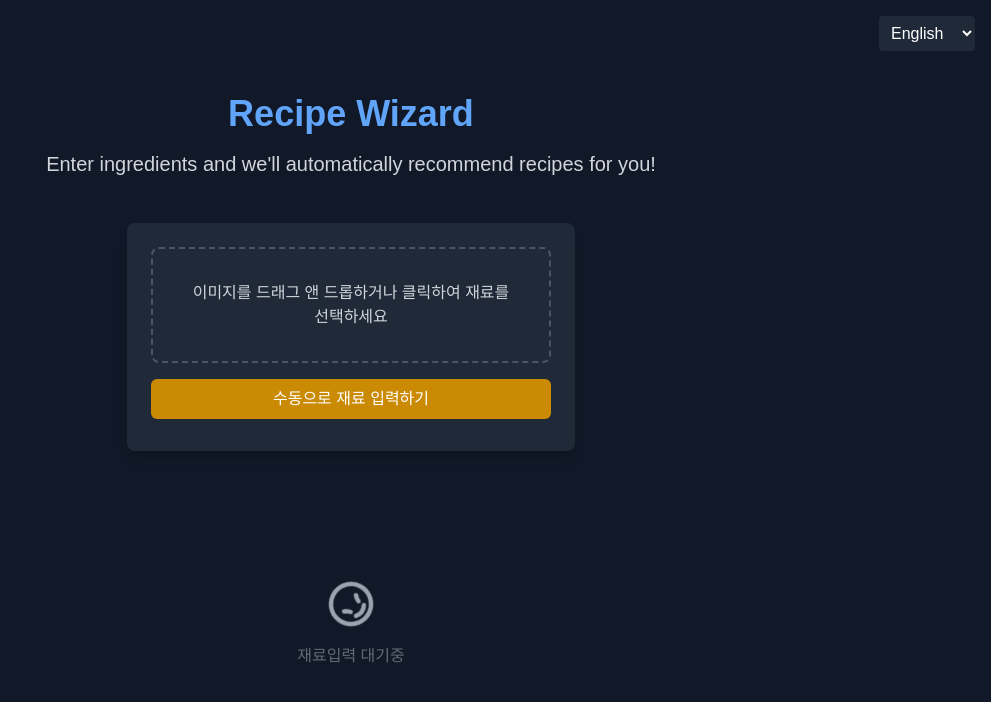
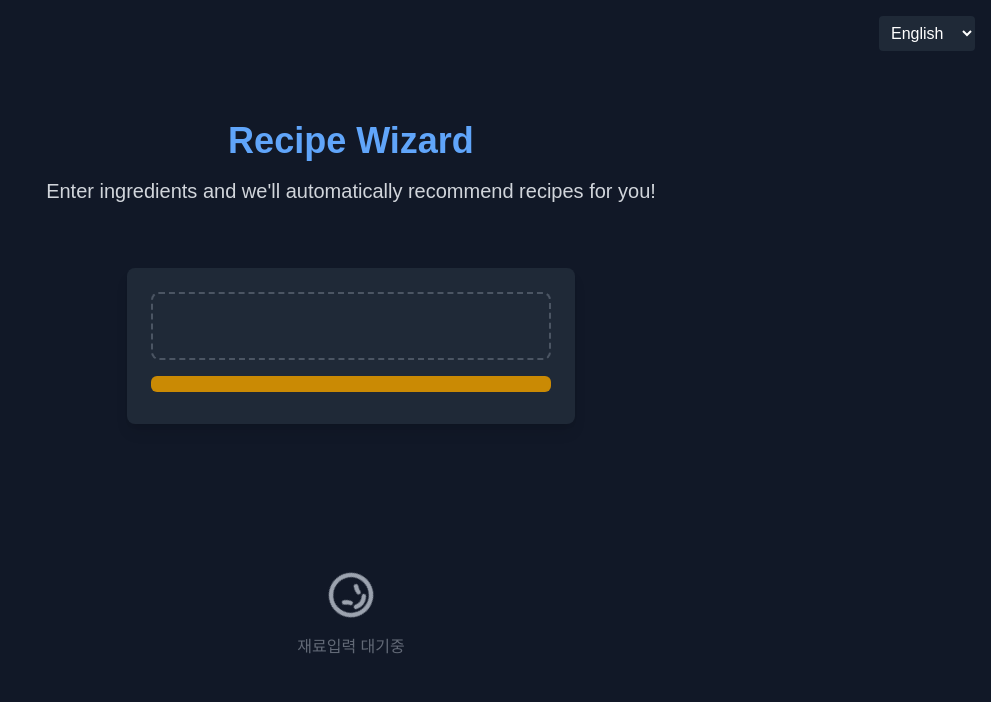
Before and after one commit to nohsangwoo/ingrecipe, a Next.js app: page / in a window 1280 px wide. Shown: the top 702 px of the page, without its empty margins (289-1280 px from the left). Built offline with nearby package versions, Linux system fonts and the light colour scheme.

Commit message:
feat: 언어 적용 at imageUploader

```diff
--- a/src/app/components/ImageUploader.tsx
+++ b/src/app/components/ImageUploader.tsx
@@ -1,6 +1,7 @@
 import React, { useState, useCallback, Dispatch, SetStateAction, useEffect } from 'react';
 import { useDropzone } from 'react-dropzone';
 import { motion, AnimatePresence } from 'framer-motion';
+import useLangStore, { LangEnum } from '../store/useLangStore';
 
 const MAX_IMAGES = 3;
 const MAX_DIMENSION = 1024;
@@ -17,10 +18,62 @@ interface ImageUploaderProps {
 const ImageUploader: React.FC<ImageUploaderProps> = ({ setUploadedImages, isUploadComplete, setIsUploadComplete, isAuto, setIsAuto }) => {
     const [images, setImages] = useState<File[]>([]);
     const [previews, setPreviews] = useState<string[]>([]);
+    const { lang } = useLangStore()
+
+    const text = {
+        uploadSuccess: {
+            [LangEnum.ENGLISH]: "",
+            [LangEnum.KOREAN]: "모든 이미지가 성공적으로 업로드되었습니다.",
+            [LangEnum.RUSSIAN]: "",
+            [LangEnum.JAPANESE]: "",
+        },
+        uploadFail: {
+            [LangEnum.ENGLISH]: "",
+            [LangEnum.KOREAN]: "이미지 업로드 중 오류가 발생했습니다.",
+            [LangEnum.RUSSIAN]: "",
+            [LangEnum.JAPANESE]: "",
+        },
+        pleaseDropHere: {
+            [LangEnum.ENGLISH]: "",
+            [LangEnum.KOREAN]: "이미지를 여기에 놓으세요...",
+            [LangEnum.RUSSIAN]: "",
+            [LangEnum.JAPANESE]: "",
+        },
+        pleaseDropAndDropHere: {
+            [LangEnum.ENGLISH]: "",
+            [LangEnum.KOREAN]: "이미지를 드래그 앤 드롭하거나 클릭하여 재료를 선택하세요.",
+            [LangEnum.RUSSIAN]: "",
+            [LangEnum.JAPANESE]: "",
+        },
+        maxImagesDescription: {
+            [LangEnum.ENGLISH]: "",
+            [LangEnum.KOREAN]: `최대 ${MAX_IMAGES}개의 이미지만 업로드할 수 있습니다.`,
+            [LangEnum.RUSSIAN]: "",
+            [LangEnum.JAPANESE]: "",
+        },
+        lengthCheck: {
+            [LangEnum.ENGLISH]: "",
+            [LangEnum.KOREAN]: "개의 이미지가 선택되었습니다:",
+            [LangEnum.RUSSIAN]: "",
+            [LangEnum.JAPANESE]: "",
+        },
+        graspWithPhotos: {
+            [LangEnum.ENGLISH]: "",
+            [LangEnum.KOREAN]: "사진으로 재료 파악하기",
+            [LangEnum.RUSSIAN]: "",
+            [LangEnum.JAPANESE]: "",
+        },
+        enterManually: {
+            [LangEnum.ENGLISH]: "",
+            [LangEnum.KOREAN]: "수동으로 재료 입력하기",
+            [LangEnum.RUSSIAN]: "",
+            [LangEnum.JAPANESE]: "",
+        }
+    }
 
     const onDrop = useCallback(async (acceptedFiles: File[]) => {
         if (images.length + acceptedFiles.length > MAX_IMAGES) {
-            alert(`최대 ${MAX_IMAGES}개의 이미지만 업로드할 수 있습니다.`);
+            alert(text.maxImagesDescription[lang]);
             return;
         }
 
@@ -66,11 +119,11 @@ const ImageUploader: React.FC<ImageUploaderProps> = ({ setUploadedImages, isUplo
                 console.log('업로드 성공:', key);
                 setUploadedImages(prev => [...prev, key])
             }
-            alert('모든 이미지가 성공적으로 업로드되었습니다.');
+            alert(text.uploadSuccess[lang]);
             setImages([]);
         } catch (error) {
             console.error('업로드 실패:', error);
-            alert('이미지 업로드 중 오류가 발생했습니다.');
+            alert(text.uploadFail[lang]);
         } finally {
             setIsUploadComplete(true);
         }
@@ -103,7 +156,7 @@ const ImageUploader: React.FC<ImageUploaderProps> = ({ setUploadedImages, isUplo
                     transition={{ delay: 0.2 }}
                     className="text-center text-gray-300"
                 >
-                    {isDragActive ? '이미지를 여기에 놓으세요...' : '이미지를 드래그 앤 드롭하거나 클릭하여 재료를 선택하세요'}
+                    {isDragActive ? text.pleaseDropHere[lang] : text.pleaseDropAndDropHere[lang]}
                 </motion.p>
             </div>
             <AnimatePresence>
@@ -114,7 +167,7 @@ const ImageUploader: React.FC<ImageUploaderProps> = ({ setUploadedImages, isUplo
                         exit={{ opacity: 0, height: 0 }}
                         className="mt-4"
                     >
-                        <p className="text-gray-300 mb-2">{images.length}개의 이미지가 선택되었습니다:</p>
+                        <p className="text-gray-300 mb-2">{`${images.length}${text.lengthCheck[lang]}`}</p>
                         <div className="grid grid-cols-3 gap-2 mb-4">
                             {images.map((image, index) => (
                                 <div key={index} className="bg-gray-700 p-2 rounded">
@@ -129,7 +182,7 @@ const ImageUploader: React.FC<ImageUploaderProps> = ({ setUploadedImages, isUplo
                             onClick={uploadImages}
                             className="bg-blue-600 text-white p-2 rounded-md w-full transition-colors hover:bg-blue-700"
                         >
-                            사진으로 재료 파악하기
+                            {text.graspWithPhotos[lang]}
                         </motion.button>
                     </motion.div>
                 )}
@@ -139,7 +192,7 @@ const ImageUploader: React.FC<ImageUploaderProps> = ({ setUploadedImages, isUplo
                     className="bg-yellow-600 text-white p-2 rounded-md w-full hover:bg-blue-700 mb-2 cursor-pointer flex justify-center items-center active:scale-95 transition-all duration-150 "
                     onClick={() => setIsAuto(false)}
                 >
-                    수동으로 재료 입력하기
+                    {text.enterManually[lang]}
                 </div>
             )}
         </motion.div>
```
